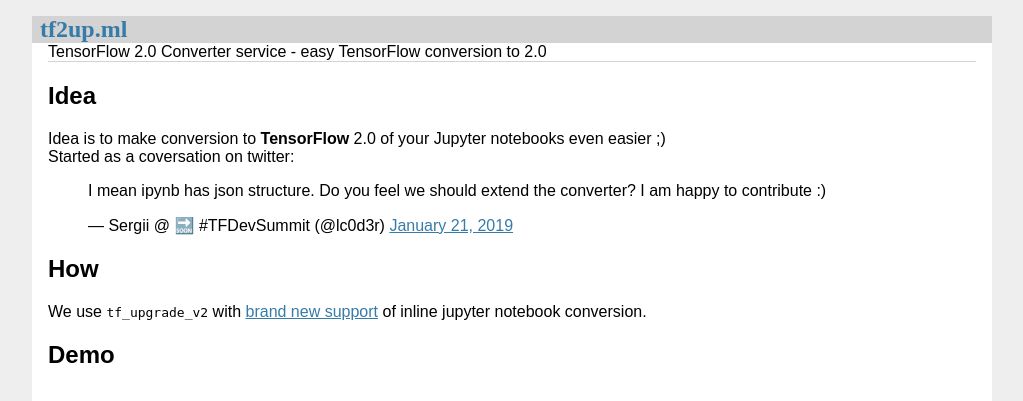
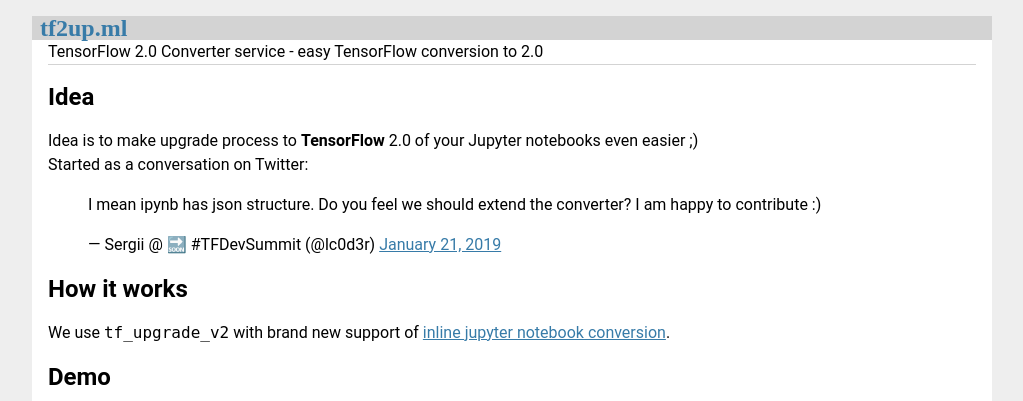
Before and after one commit to lc0/tf2up, a Flask app: page / in a window 1280 px wide. Shown: the top 401 px of the page, without its empty margins (128-1151 px from the left). Run offline with Flask 2, Linux system fonts and the light colour scheme; some libraries are stand-ins or nearby versions.

Commit message:
Restructure a bit of html

```diff
--- a/src/static/main.css
+++ b/src/static/main.css
@@ -1,4 +1,4 @@
-html { font-family: sans-serif; background: #eee; padding: 1rem; }
+html {font: 400 16px/24px Roboto,sans-serif; background: #eee; padding: 1rem; }
 body { max-width: 960px; margin: 0 auto; background: white; }
 h1 { font-family: serif; color: #377ba8; margin: 1rem 0; }
 a { color: #377ba8; }
--- a/src/templates/index.html
+++ b/src/templates/index.html
@@ -10,16 +10,26 @@
 
 {% block content %}
 <h2>Idea</h2>
-Idea is to make conversion to <strong>TensorFlow</strong> 2.0 of your Jupyter notebooks even easier ;) <br>
+Idea is to make upgrade process to <strong>TensorFlow</strong> 2.0 of your Jupyter notebooks even easier ;) <br>
 
-Started as a coversation on twitter:
-<blockquote class="twitter-tweet" data-lang="en"><p lang="en" dir="ltr">I mean ipynb has json structure. Do you feel we should extend the converter? I am happy to contribute :)</p>&mdash; Sergii @ 🔜 #TFDevSummit (@lc0d3r) <a href="https://twitter.com/lc0d3r/status/1087479011654156293?ref_src=twsrc%5Etfw">January 21, 2019</a></blockquote>
+Started as a conversation on Twitter:
+
+<blockquote class="twitter-tweet tw-align-center" data-lang="en"><p lang="en" dir="ltr">I mean ipynb has json structure. Do you feel we should extend the converter? I am happy to contribute :)</p>&mdash; Sergii @ 🔜 #TFDevSummit (@lc0d3r) <a href="https://twitter.com/lc0d3r/status/1087479011654156293?ref_src=twsrc%5Etfw">January 21, 2019</a></blockquote>
 <script async src="https://platform.twitter.com/widgets.js" charset="utf-8"></script>
 
 
-<h2>How</h2>
-We use <code>tf_upgrade_v2</code> with <a href="https://github.com/tensorflow/tensorflow/pull/25680">brand new support</a> of inline jupyter notebook conversion.
+<h2>How it works</h2>
+We use <code>tf_upgrade_v2</code> with brand new support of <a href="https://github.com/tensorflow/tensorflow/pull/25680">inline jupyter notebook conversion</a>.
 
 <h2>Demo</h2>
   <img id="demo" src="https://camo.githubusercontent.com/82231f37f147fc4ee392bac01c627ed93b1aa6a0/687474703a2f2f672e7265636f726469742e636f2f706232307a38726b59302e676966" >
+
+<h2>Kudos</h2>
+Thanks to all amazing people, that in one or another way helped this project:
+<ul>
+    <li><a href="https://twitter.com/DynamicWebPaige">@DynamicWebPaige</a> for supporting and making TF community awesome</li>
+    <li><a href="https://twitter.com/martin_wicke">Martin Wicke</a> for TF2, cake, and feedback</li>
+    <li><a href="https://twitter.com/jerrykur">Jerry Kurata</a> for testing the early versions of the converter</li>
+
+</ul>
 {% endblock %}
```
